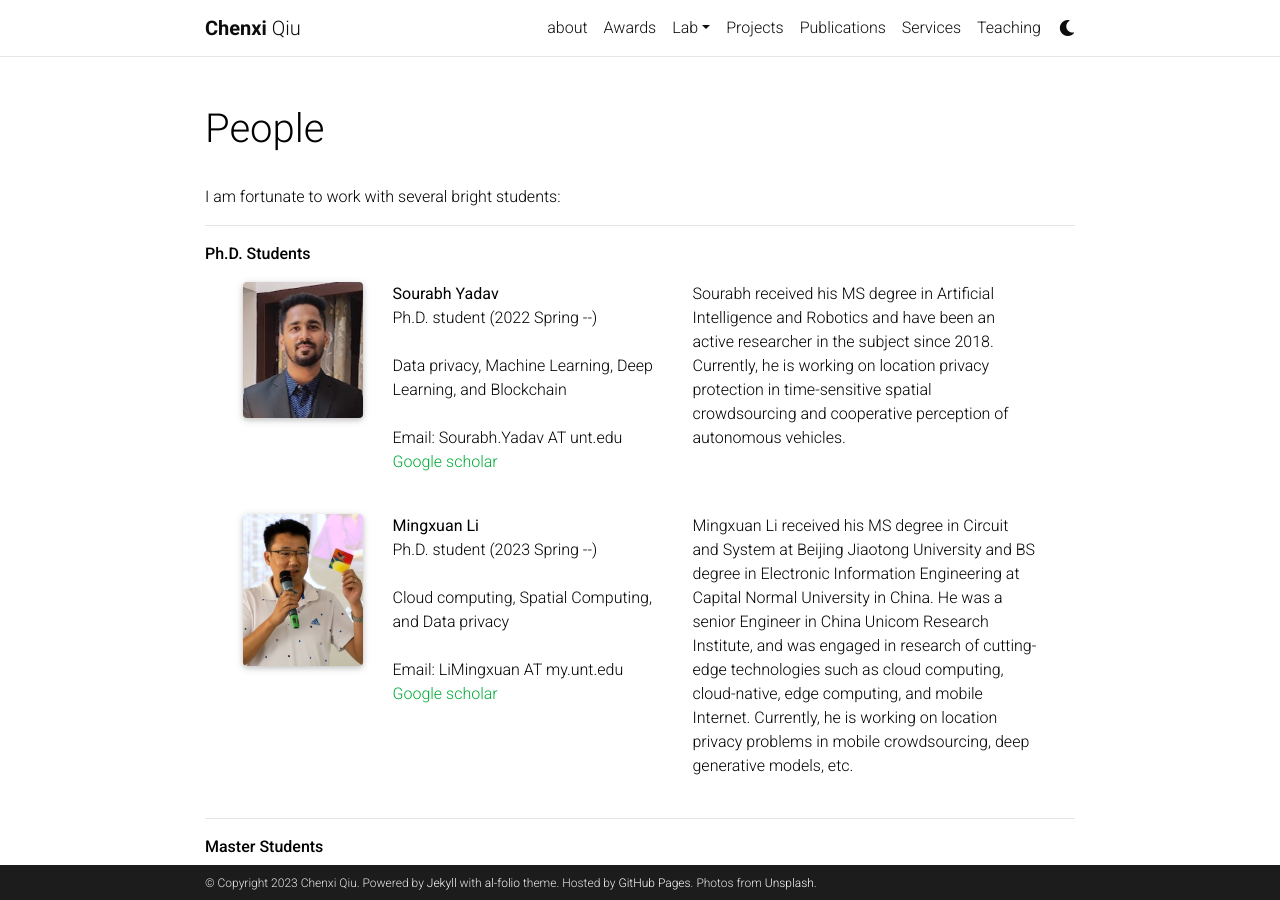
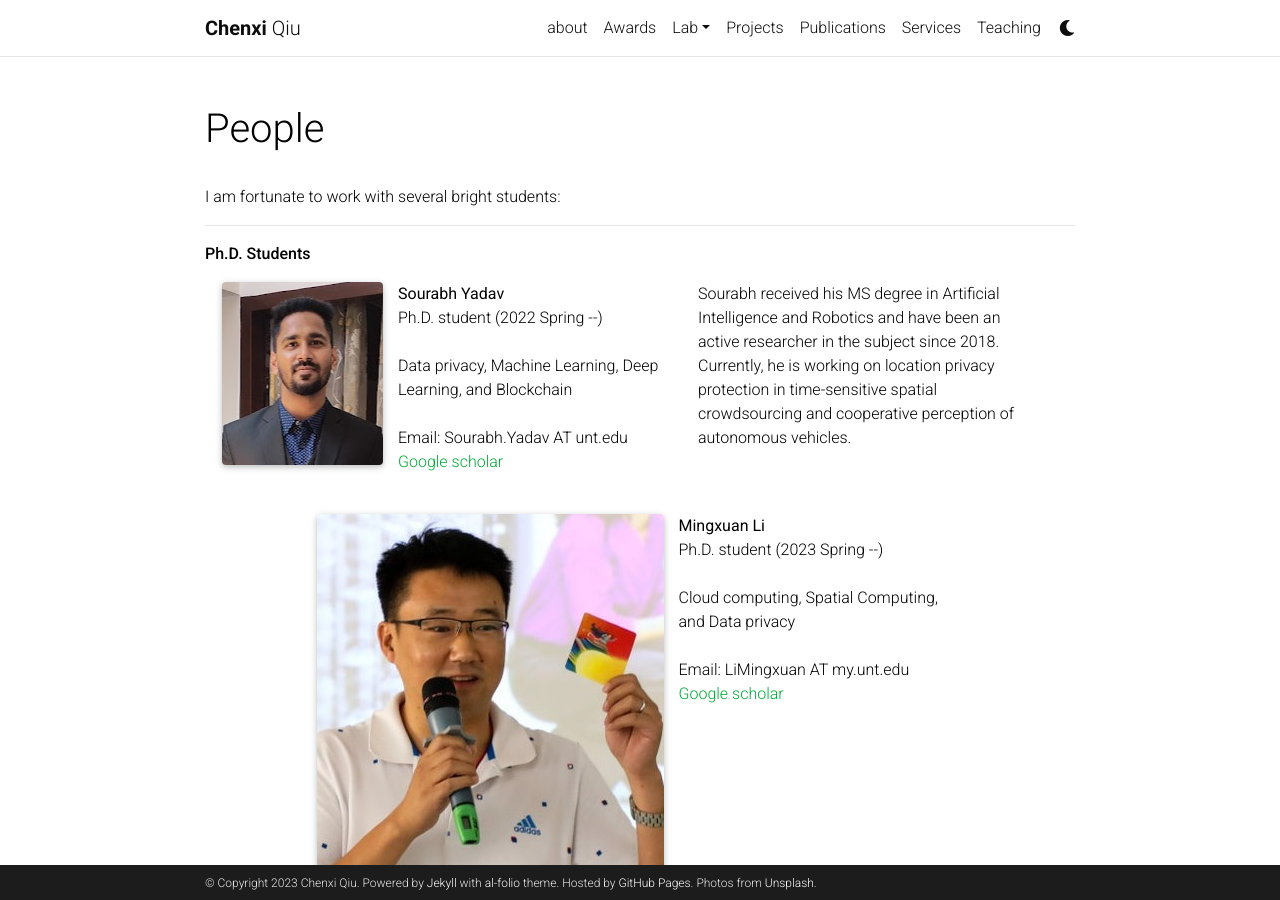
Before and after one commit to chenxiunt/chenxiunt.github.io, a Jekyll site: the page built from _pages/people.md, in a window 1280 px wide and 900 px high. Built offline with Jekyll 4.4.1, drawn with Linux system fonts in a browser that asks for light colours; comment, search, counter and statistics services are not loaded; a style sheet for code colours, icons or effects is not loaded.

Commit message:
Update people.md

```diff
--- a/_pages/people.md
+++ b/_pages/people.md
@@ -11,7 +11,7 @@ I am fortunate to work with several bright students:
 -----------------------
 **Ph.D. Students**
 <div class="row justify-content-md-center">
-    <div class="col-sm-2">
+    <div class="col-sm-2.5">
         <img class="img-fluid rounded z-depth-1" src="{{ '/assets/img/people/Sourabh.png' | relative_url }}" alt="" title="Sourabh Yadav"/>
     </div>
     <div class="col-sm-4">
@@ -28,7 +28,7 @@ I am fortunate to work with several bright students:
 <br>
 
 <div class="row justify-content-md-center">
-    <div class="col-sm-2">
+    <div class="col-sm-2.5">
         <img class="img-fluid rounded z-depth-1" src="{{ '/assets/img/people/Mingxuan.jpg' | relative_url }}" alt="" title="Mingxuan Li"/>
     </div>
     <div class="col-sm-4">
```
